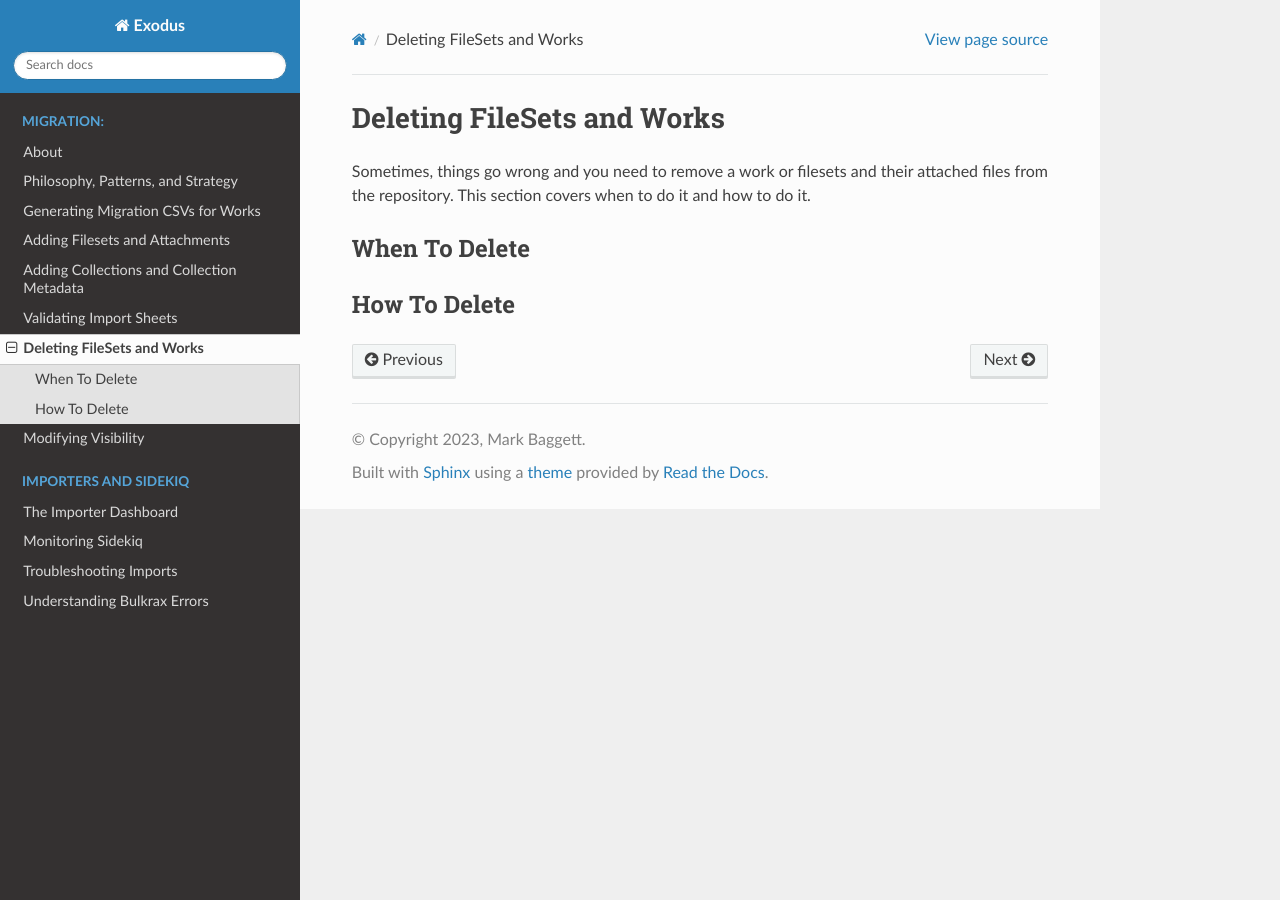
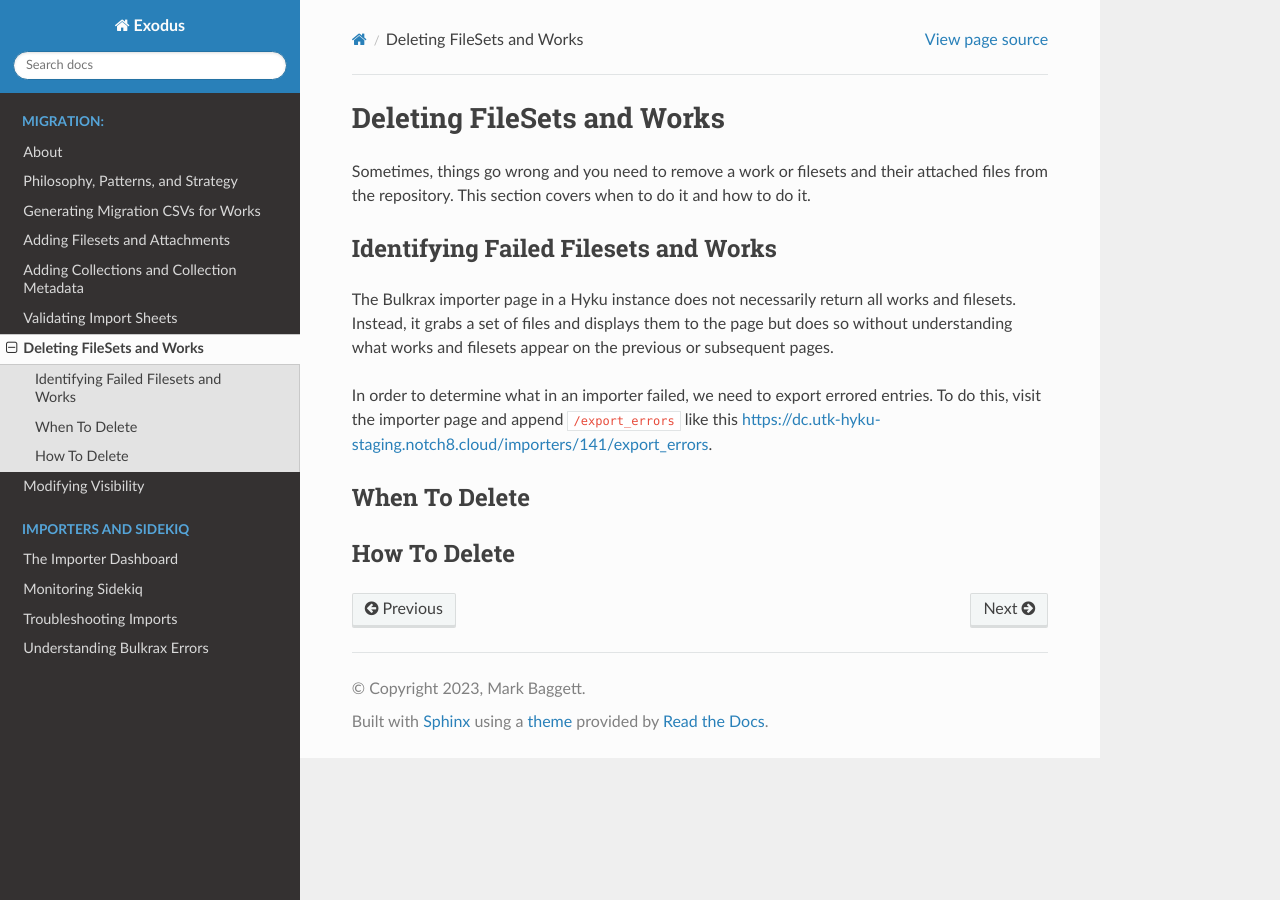
Before and after one commit to markpbaggett/exodus, a Sphinx documentation site: the page built from docs/source/contents/06_deletings_filesets_and_works.rst, in a window 1280 px wide. Built offline with Sphinx 7.4.7 and the Read the Docs theme 2.0.0, drawn with Linux system fonts in a browser that asks for light colours.

Commit message:
Add note on how to export errored entries.

```diff
--- a/docs/source/contents/06_deletings_filesets_and_works.rst
+++ b/docs/source/contents/06_deletings_filesets_and_works.rst
@@ -4,6 +4,16 @@ Deleting FileSets and Works
 Sometimes, things go wrong and you need to remove a work or filesets and their attached files from the repository. This
 section covers when to do it and how to do it.
 
+Identifying Failed Filesets and Works
+=====================================
+
+The Bulkrax importer page in a Hyku instance does not necessarily return all works and filesets. Instead, it grabs a set
+of files and displays them to the page but does so without understanding what works and filesets appear on the previous
+or subsequent pages.
+
+In order to determine what in an importer failed, we need to export errored entries. To do this, visit the importer page
+and append :code:`/export_errors` like this `https://dc.utk-hyku-staging.notch8.cloud/importers/141/export_errors <https://dc.utk-hyku-staging.notch8.cloud/importers/141/export_errors>`_.
+
 When To Delete
 ==============
 
```
